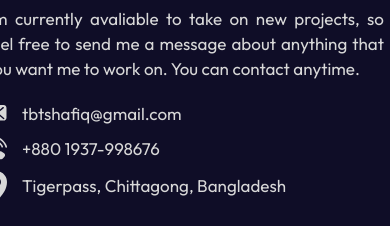
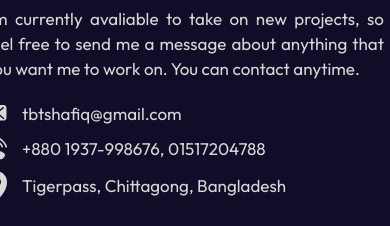
Before and after one commit to mdshafiqcs/react-portfolio, a React (Vite) app: page / in a window 390 px wide. Shown: the part 3860-4086 px from the top of the page. Built offline with nearby package versions, Linux system fonts and the light colour scheme.

Commit message:
phone number added

```diff
--- a/src/components/Contact/Contact.jsx
+++ b/src/components/Contact/Contact.jsx
@@ -57,7 +57,7 @@ function Contact() {
             </div>
             <div className="contact-detail">
               <img src={callIcon} alt="" />
-              <p>+880 1937-998676</p>
+              <p>+880 1937-998676, 01517204788</p>
             </div>
             <div className="contact-detail">
               <img src={locationIcon} alt="" />
```
